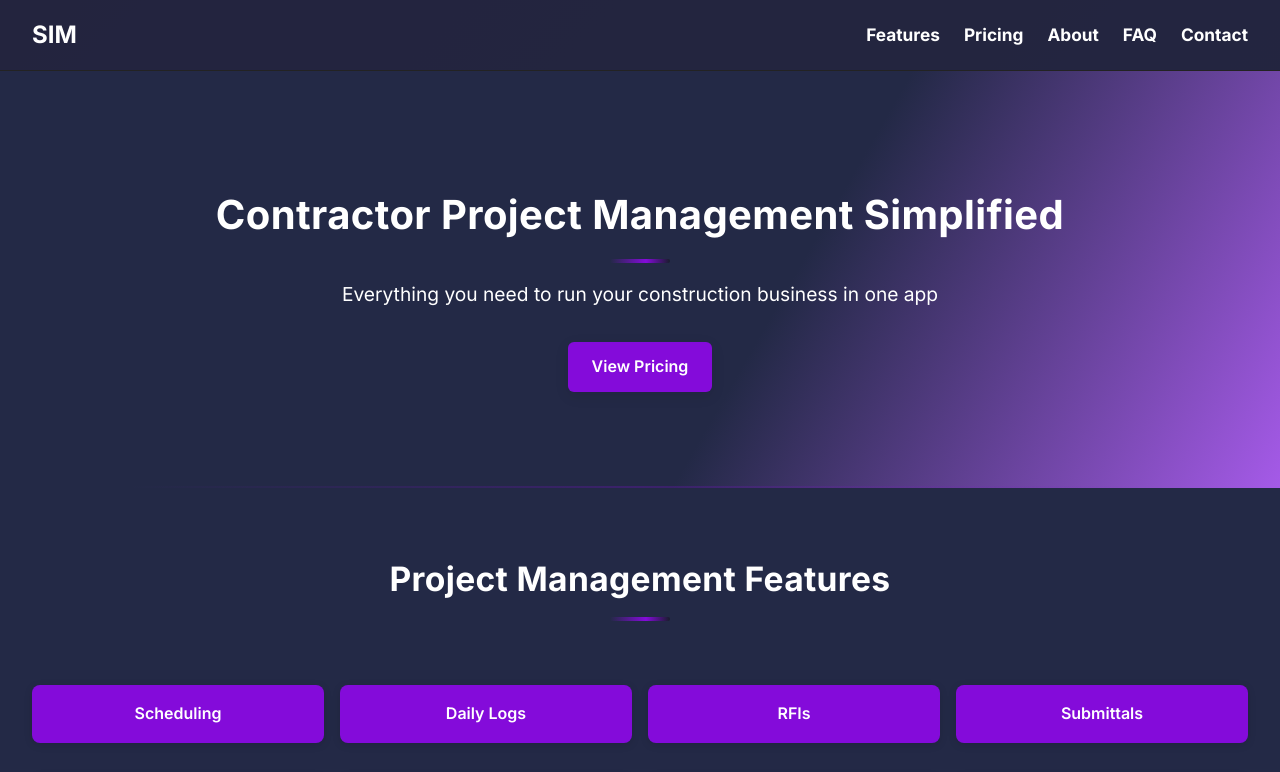
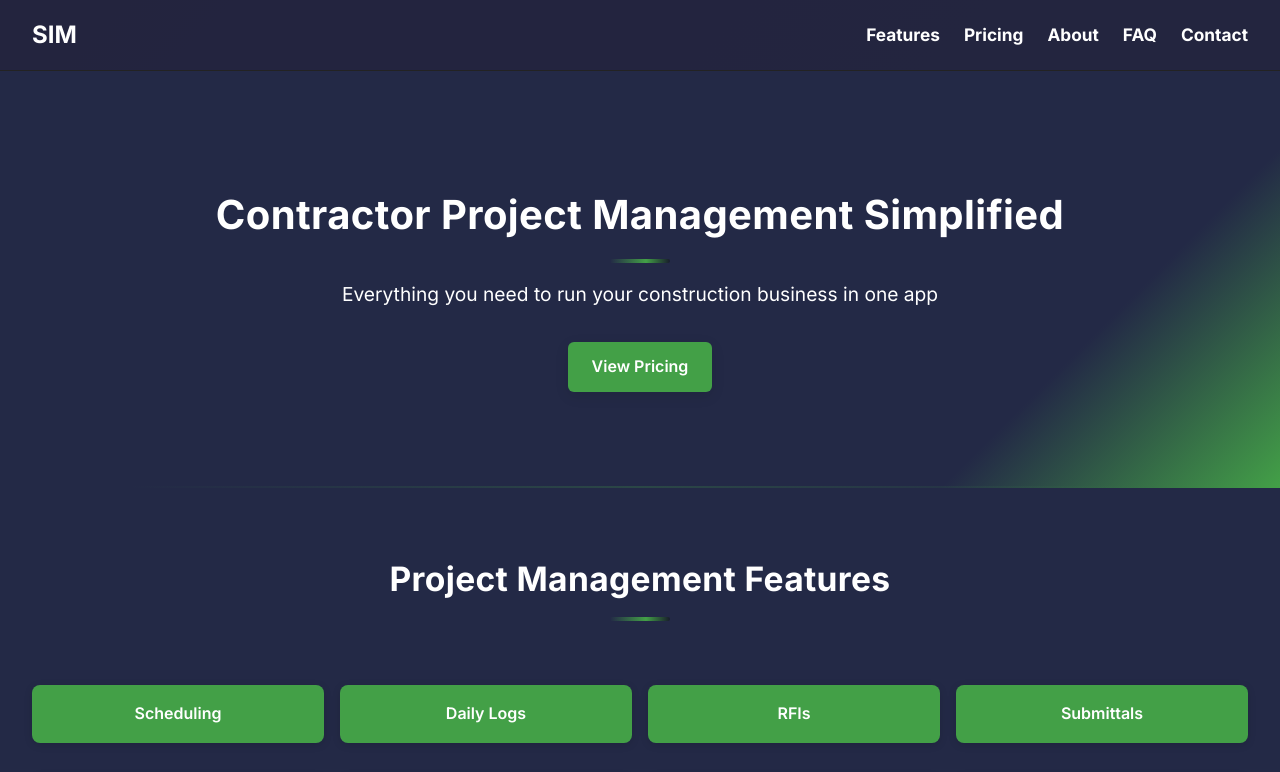
Before and after one commit to heavAI/heav-sim-static-feature-website, a plain HTML site: page index.html in a window 1280 px wide. Shown: the top 772 px of the page. Drawn offline with nearby package versions, Linux system fonts and the light colour scheme.

Commit message:
color theme changed to green

```diff
--- a/index.html
+++ b/index.html
@@ -8,9 +8,9 @@
   <link rel="stylesheet" href="https://cdnjs.cloudflare.com/ajax/libs/animate.css/4.1.1/animate.min.css" />
   <style>
     :root {
-      --primary: #840bda;
-      --accent: #a55ae8;
-      --background: linear-gradient(135deg, #181c2b 0%, #232946 50%, #1a1a2e 100%);
+      --primary: #43a047;
+      --accent: #8ab4f8;
+      --background: linear-gradient(135deg, #181c2b 0%, #232946 80%, #121212 100%);
       --text: #f1f1f1;
       --muted: #999;
       --light: #232946;
@@ -72,7 +72,7 @@
     }
 
     .hero {
-      background: linear-gradient(120deg, #232946 60%, #a55ae8 100%);
+      background: linear-gradient(135deg, #232946 80%, #43a047 100%);
       color: white;
       text-align: center;
       padding: 7rem 2rem 6rem;
@@ -151,7 +151,7 @@
       height: 4px;
       border-radius: 2px;
       margin: 12px auto 0 auto;
-      background: linear-gradient(90deg, #232946 0%, #840bda 60%, #181c2b 100%);
+      background: linear-gradient(90deg, #232946 0%, #43a047 60%, #181c2b 100%);
       opacity: 1;
     }
 
@@ -238,7 +238,7 @@
 
     .card:hover {
       transform: translateY(-5px);
-      box-shadow: 0 8px 32px #840bda33;
+      box-shadow: 0 8px 32px #43a04733;
     }
 
     form {
```
